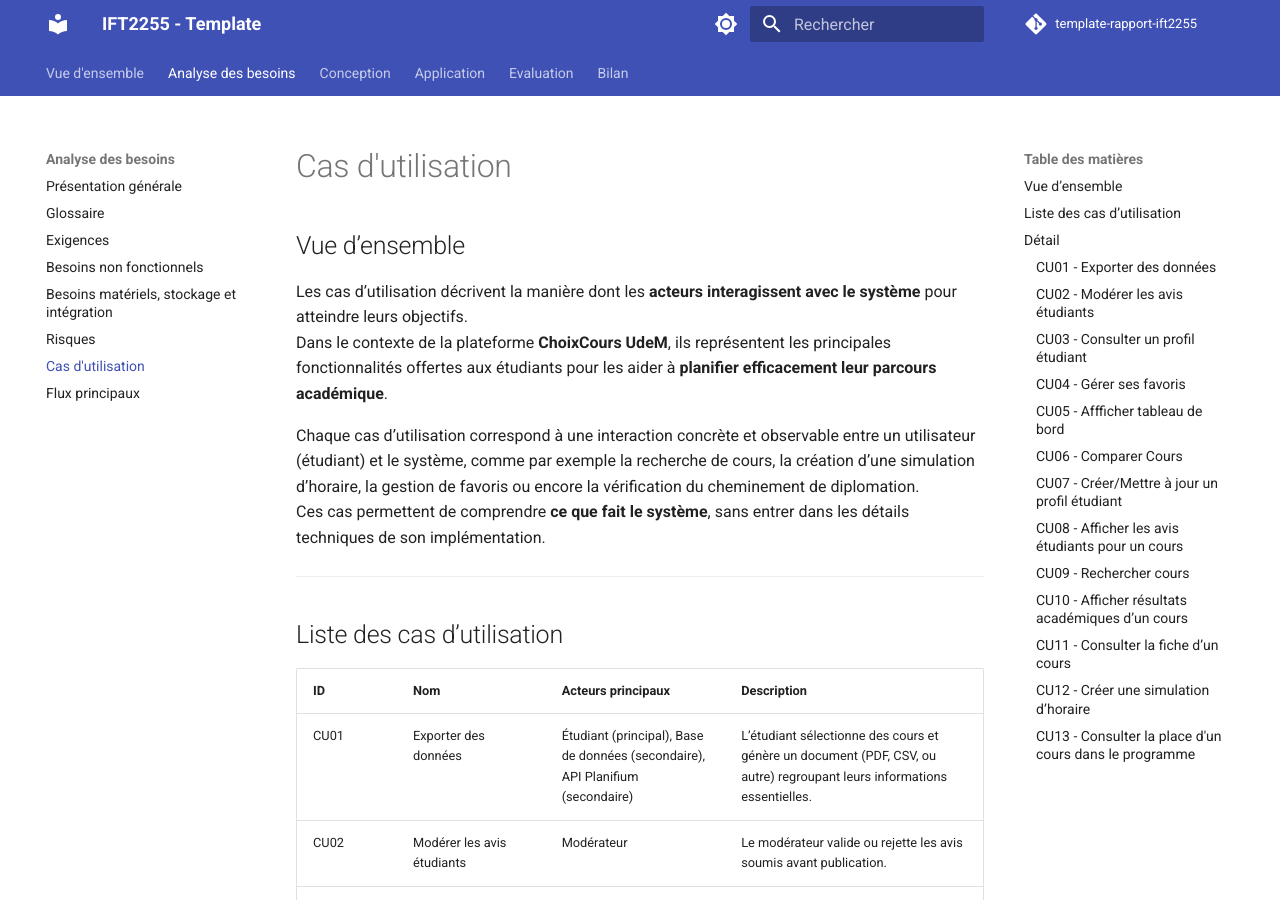
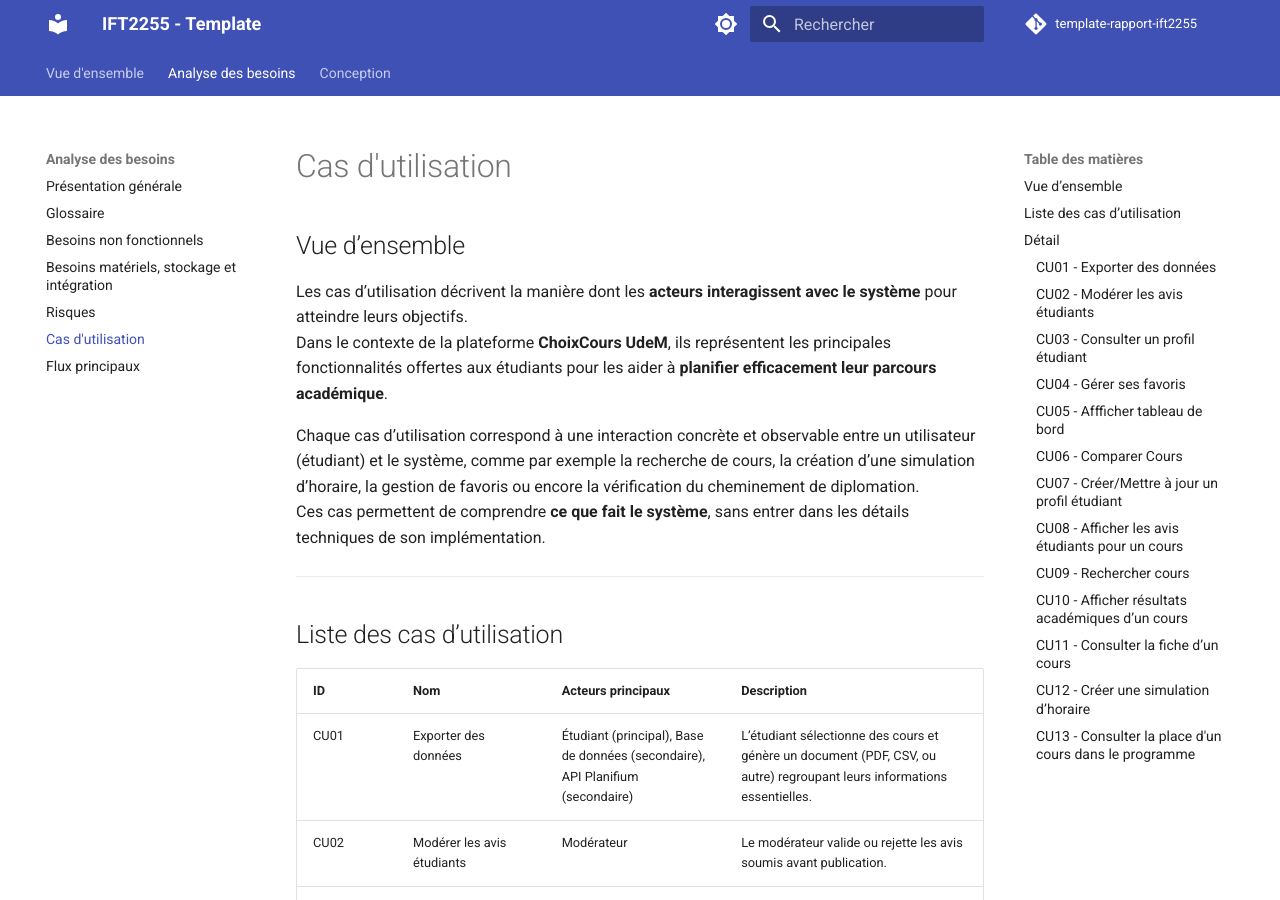
Before and after one commit to abdel2154/IFT2255, an MkDocs documentation site: the page built from docs/besoins/cas-utilisation.md, in a window 1280 px wide and 900 px high. Built offline with MkDocs 1.6.1 and Material for MkDocs 9.7.7, drawn with Linux system fonts in a browser that asks for light colours; comment, search, counter and statistics services are not loaded; part of the change alters nothing that is shown.

Commit message:
nettoyage site

```diff
--- a/mkdocs.yml
+++ b/mkdocs.yml
@@ -76,7 +76,7 @@ nav:
   - Analyse des besoins:
     - Présentation générale: besoins/index.md
     - Glossaire: besoins/glossaire.md
-    - Exigences: besoins/exigences.md
+
     - Besoins non fonctionnels: besoins/besoins-non-fonctionnels.md
     - Besoins matériels, stockage et intégration: besoins/besoins-materiels-integration.md
     - Risques: besoins/risques.md
@@ -87,6 +87,6 @@ nav:
     - Architecture: conception/architecture.md
     - Modèle de données: conception/modeles.md
     - Diagrammes UML: conception/uml.md
-  - Application: application.md
-  - Evaluation: evaluation.md
-  - Bilan: bilan.md
+ # - Application: application.md
+ # - Evaluation: evaluation.md
+ # - Bilan: bilan.md
```
Also changed, not shown: docs/besoins/cas-utilisation.md (line endings or trailing spaces).
